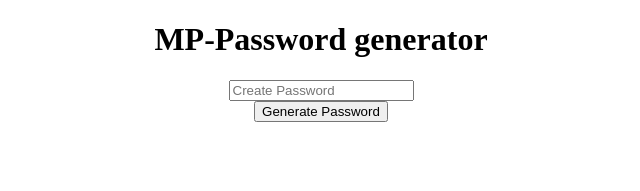
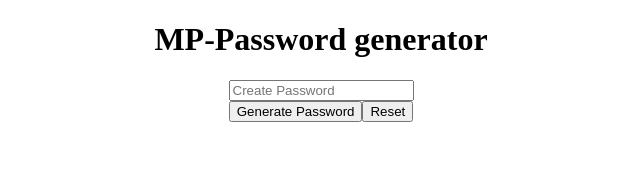
Before and after one commit to GadDev/pwd-gen, a React (Create React App) app: page / in a window 1280 px wide. Shown: the top 191 px of the page, without its empty margins (319-959 px from the left). Built offline with nearby package versions, Linux system fonts and the light colour scheme.

Commit message:
adding reset btn

```diff
--- a/src/App.js
+++ b/src/App.js
@@ -5,6 +5,7 @@ import { useState } from "react";
 import { genPwd } from "./utils/genPwd";
 function App() {
   const [value, setValue] = useState("");
+  // const [length, setLength] = useState;
 
   const handleClick = () => {
     let pwd = genPwd(17);
@@ -20,6 +21,7 @@ function App() {
         </label>
       </div>
       <button onClick={() => handleClick()}>Generate Password</button>
+      <button onClick={() => setValue("")}>Reset</button>
     </div>
   );
 }
```
